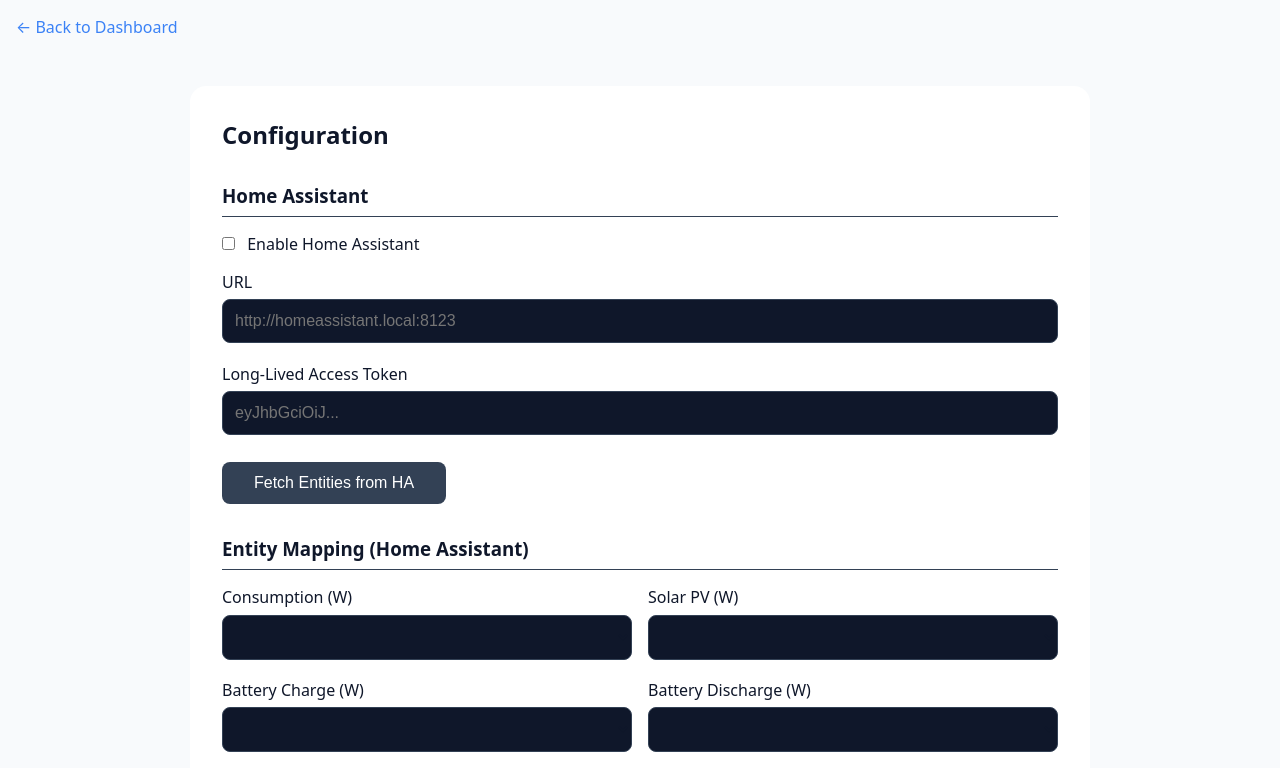
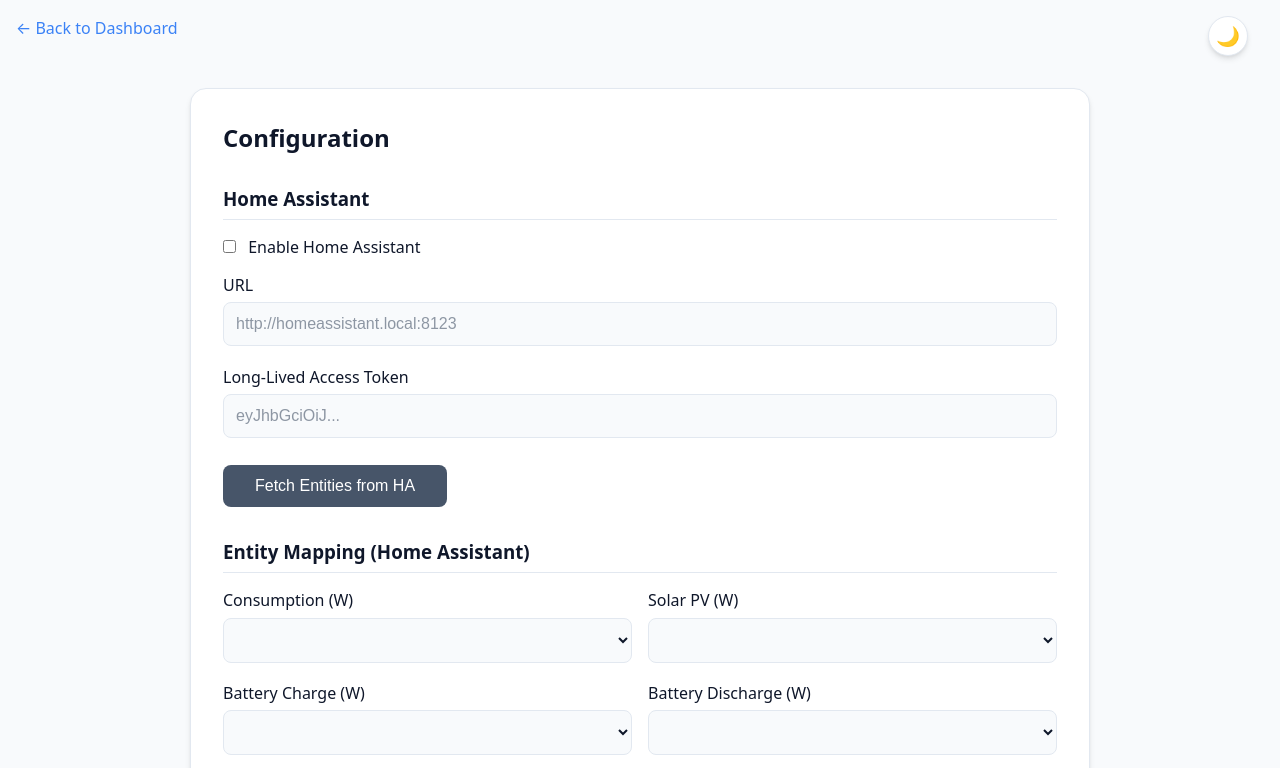
Before and after one commit to ashipaek0/energy-dashboard, a website: page public/settings.html in a window 1280 px wide. Shown: the top 768 px of the page. Drawn offline with Linux system fonts and the light colour scheme; no server answers.

Commit message:
Auto-commit 2026-04-17 10:42:49

```diff
--- a/public/settings.html
+++ b/public/settings.html
@@ -1,37 +1,120 @@
 <!DOCTYPE html>
-<html>
+<html lang="en">
 <head>
   <meta charset="UTF-8">
   <meta name="viewport" content="width=device-width, initial-scale=1.0">
   <title>Settings - Energy Dashboard</title>
   <link rel="stylesheet" href="style.css">
   <style>
-    .settings-form { background: var(--card-bg); padding: 2rem; border-radius: 1rem; max-width: 900px; margin: 2rem auto; }
+    .settings-form {
+      background: var(--card-bg);
+      padding: 2rem;
+      border-radius: 1rem;
+      max-width: 900px;
+      margin: 2rem auto;
+      box-shadow: var(--shadow);
+      border: 1px solid var(--border);
+    }
     .form-group { margin-bottom: 1.2rem; }
-    label { display: block; margin-bottom: 0.4rem; font-weight: 500; }
-    input, select { width: 100%; padding: 0.75rem; background: #0f172a; border: 1px solid #334155; border-radius: 0.5rem; color: var(--text); font-size: 1rem; }
+    label { display: block; margin-bottom: 0.4rem; font-weight: 500; color: var(--text); }
+    input, select {
+      width: 100%;
+      padding: 0.75rem;
+      background: var(--bg);
+      border: 1px solid var(--border);
+      border-radius: 0.5rem;
+      color: var(--text);
+      font-size: 1rem;
+    }
+    input::placeholder {
+      color: var(--text-secondary);
+      opacity: 0.6;
+    }
     .form-row { display: grid; grid-template-columns: 1fr 1fr; gap: 1rem; }
-    button { background: var(--accent); color: white; border: none; padding: 0.75rem 2rem; border-radius: 0.5rem; font-size: 1rem; cursor: pointer; margin-right: 1rem; }
-    .back-link { display: inline-block; margin-bottom: 1rem; color: var(--accent); text-decoration: none; }
+    button {
+      background: var(--accent);
+      color: white;
+      border: none;
+      padding: 0.75rem 2rem;
+      border-radius: 0.5rem;
+      font-size: 1rem;
+      cursor: pointer;
+      margin-right: 1rem;
+      transition: opacity 0.2s;
+    }
+    button:hover { opacity: 0.9; }
+    .back-link {
+      display: inline-block;
+      margin-bottom: 1rem;
+      color: var(--accent);
+      text-decoration: none;
+    }
     .status { padding: 0.5rem; border-radius: 0.5rem; margin-top: 0.5rem; }
     .success { background: #10b98120; color: #10b981; }
     .error { background: #ef444420; color: #ef4444; }
     .info { background: #3b82f620; color: #3b82f6; }
-    h3 { margin: 2rem 0 1rem; border-bottom: 1px solid #334155; padding-bottom: 0.5rem; }
-    .fetch-btn { background: #334155; margin-top: 0.5rem; }
+    h3 {
+      margin: 2rem 0 1rem;
+      border-bottom: 1px solid var(--border);
+      padding-bottom: 0.5rem;
+      color: var(--text);
+    }
+    h4 { color: var(--text); margin: 1.5rem 0 0.5rem; }
+    .fetch-btn { background: var(--text-secondary); margin-top: 0.5rem; }
     .toggle-group { display: flex; align-items: center; gap: 1rem; margin-bottom: 1rem; }
-    .toggle-group label { margin-bottom: 0; }
+    .toggle-group label { margin-bottom: 0; color: var(--text); }
     input[type="checkbox"] { width: auto; margin-right: 0.5rem; }
     .test-row { display: flex; align-items: center; gap: 1rem; flex-wrap: wrap; }
     .test-status { margin-left: 1rem; font-size: 0.9rem; }
-    .spinner { display: inline-block; width: 1rem; height: 1rem; border: 2px solid #fff3; border-top-color: #fff; border-radius: 50%; animation: spin 0.8s linear infinite; }
+    .spinner {
+      display: inline-block;
+      width: 1rem;
+      height: 1rem;
+      border: 2px solid #fff3;
+      border-top-color: #fff;
+      border-radius: 50%;
+      animation: spin 0.8s linear infinite;
+    }
     @keyframes spin { to { transform: rotate(360deg); } }
-    .note { font-size: 0.85rem; opacity: 0.7; margin-top: 0.25rem; }
+    .note { font-size: 0.85rem; opacity: 0.7; margin-top: 0.25rem; color: var(--text-secondary); }
+
+    /* Header for settings page */
+    .settings-header {
+      display: flex;
+      justify-content: space-between;
+      align-items: center;
+      margin-bottom: 1rem;
+    }
+    .theme-toggle {
+      background: var(--card-bg);
+      border: 1px solid var(--border);
+      color: var(--text);
+      padding: 0.5rem;
+      border-radius: 2rem;
+      cursor: pointer;
+      font-size: 1.2rem;
+      width: 40px;
+      height: 40px;
+      display: flex;
+      align-items: center;
+      justify-content: center;
+      transition: background 0.2s, border-color 0.2s;
+      box-shadow: var(--shadow);
+    }
+    .theme-toggle:hover {
+      background: var(--accent);
+      color: white;
+    }
   </style>
 </head>
 <body>
 <div class="container">
-  <a href="/" class="back-link">← Back to Dashboard</a>
+  <div class="settings-header">
+    <a href="/" class="back-link">← Back to Dashboard</a>
+    <button id="theme-toggle" class="theme-toggle" aria-label="Toggle dark/light mode">
+      <span class="theme-icon">🌙</span>
+    </button>
+  </div>
   <div class="settings-form">
     <h2>Configuration</h2>
     <form id="settings-form">
@@ -233,6 +316,36 @@
     </form>
   </div>
 </div>
+<script>
+  // Theme handling for settings page
+  function initTheme() {
+    const savedTheme = localStorage.getItem('theme');
+    const systemPrefersDark = window.matchMedia('(prefers-color-scheme: dark)').matches;
+    const themeToggle = document.getElementById('theme-toggle');
+
+    if (savedTheme === 'dark' || (!savedTheme && systemPrefersDark)) {
+      document.documentElement.setAttribute('data-theme', 'dark');
+      themeToggle.innerHTML = '<span class="theme-icon">☀️</span>';
+    } else {
+      document.documentElement.setAttribute('data-theme', 'light');
+      themeToggle.innerHTML = '<span class="theme-icon">🌙</span>';
+    }
+  }
+
+  function toggleTheme() {
+    const currentTheme = document.documentElement.getAttribute('data-theme');
+    const newTheme = currentTheme === 'dark' ? 'light' : 'dark';
+    document.documentElement.setAttribute('data-theme', newTheme);
+    localStorage.setItem('theme', newTheme);
+    const themeToggle = document.getElementById('theme-toggle');
+    themeToggle.innerHTML = newTheme === 'dark'
+      ? '<span class="theme-icon">☀️</span>'
+      : '<span class="theme-icon">🌙</span>';
+  }
+
+  initTheme();
+  document.getElementById('theme-toggle').addEventListener('click', toggleTheme);
+</script>
 <script src="settings.js"></script>
 </body>
 </html>
```
